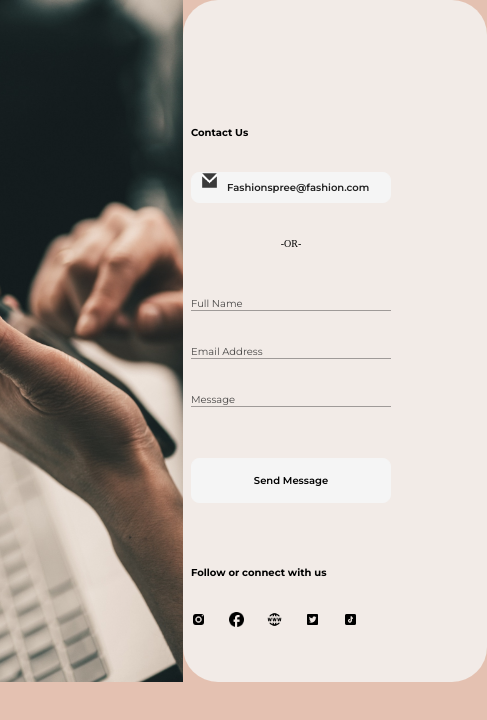
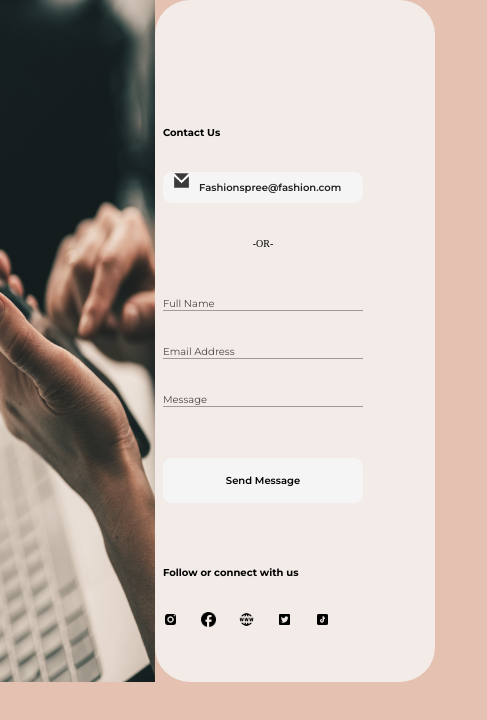
Before and after one commit to HackYourFuture-CPH/Fashion-Spree, a React (Create React App) app in the folder packages/client/: page /contact-us in a window 390 px wide. Shown: the top 720 px of the page, 487 px wide, since content can reach past the window. Built offline with nearby package versions, Linux system fonts and the light colour scheme; no server answers.

Commit message:
featcontactUs-page

```diff
--- a/packages/client/src/App.js
+++ b/packages/client/src/App.js
@@ -4,9 +4,9 @@ import './App.css';
 import { HomePage } from './containers/HomePage/HomePage.Container';
 import { PageNotFound } from './containers/PageNotFound/PageNotFound.Container';
 import { ProductView } from './containers/ProductView/ProductView.container';
-import { AboutUs } from './components/PlaceholderPages/AboutUs/AboutUs.component';
-import { ContactUs } from './components/PlaceholderPages/ContactUs/ContactUs.component';
-import { Login } from './components/PlaceholderPages/Login/Login.component';
+import { AboutUs } from './containers/AboutUs.component';
+import { ContactUs } from './containers/ContactUs.component';
+import { Login } from './containers/Login.component';
 import { CollectionsPage } from './containers/CollectionsPage/CollectionsPage.Container';
 
 function App() {
--- a/packages/client/src/components/PlaceholderPages/ContactUs/ContactUs.component.js
+++ b/packages/client/src/containers/ContactUs.component.js
@@ -7,7 +7,7 @@ export const ContactUs = () => {
       <img
         className="contactUs-img"
         src="/assets/images/contactUs.png"
-        alt="contactUs"
+        alt="contactUs-profile"
       />
       <div className="contact-info-container">
         <div className="contact-info">
--- a/packages/client/src/components/PlaceholderPages/ContactUs/ContactUs.styles.css
+++ b/packages/client/src/containers/ContactUs.styles.css
@@ -132,11 +132,11 @@ form {
 }
 @media screen and (max-width: 480px) {
   .contact-info-container {
-    width: 320px;
+    width: 280px;
     height: 682px;
   }
   .contactUs-img {
-    width: 280px;
+    width: 200px;
     height: 682px;
   }
   .contact-info {
```
Also changed, not shown: packages/client/src/components/PlaceholderPages/AboutUs/AboutUs.styles.css (deleted), packages/client/src/components/PlaceholderPages/Login/Login.styles.css (deleted), packages/client/src/containers/AboutUs.component.js (renamed from packages/client/src/components/PlaceholderPages/AboutUs/AboutUs.component.js), packages/client/src/containers/AboutUs.styles.css (added), packages/client/src/containers/Login.component.js (renamed from packages/client/src/components/PlaceholderPages/Login/Login.component.js), packages/client/src/containers/Login.styles.css (added).
